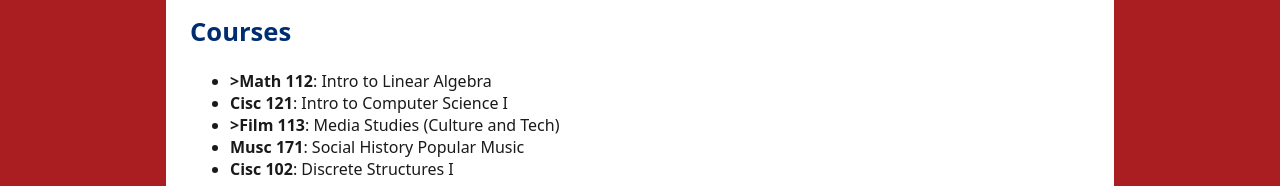
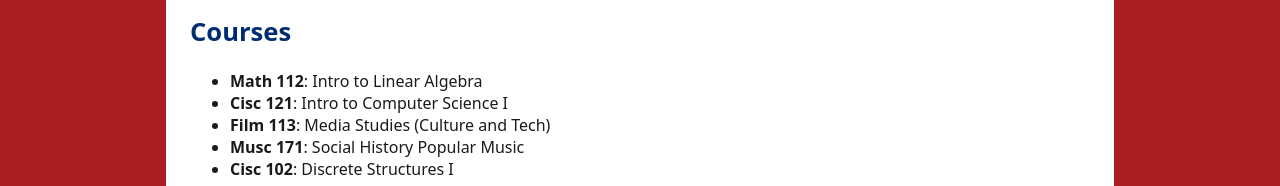
Before and after one commit to shardruce/queens-student-page, a plain HTML site: page index.html in a window 1280 px wide. Shown: the part 684-870 px from the top of the page. Drawn offline with Linux system fonts and the light colour scheme.

Commit message:
Update index.html

```diff
--- a/index.html
+++ b/index.html
@@ -22,9 +22,9 @@
       <!-- ====== PROJECTS/COURSES (add or rename items to courses instead of projects) ====== -->
       <h2>Courses</h2>
       <ul>
-        <li><b>>Math 112</b>: Intro to Linear Algebra</li>
+        <li><b>Math 112</b>: Intro to Linear Algebra</li>
         <li><b>Cisc 121</b>: Intro to Computer Science I</li>
-        <li><b>>Film 113</b>: Media Studies (Culture and Tech)</li>
+        <li><b>Film 113</b>: Media Studies (Culture and Tech)</li>
         <li><b>Musc 171</b>: Social History Popular Music</li>
         <li><b>Cisc 102</b>: Discrete Structures I</li>
       </ul>
```
